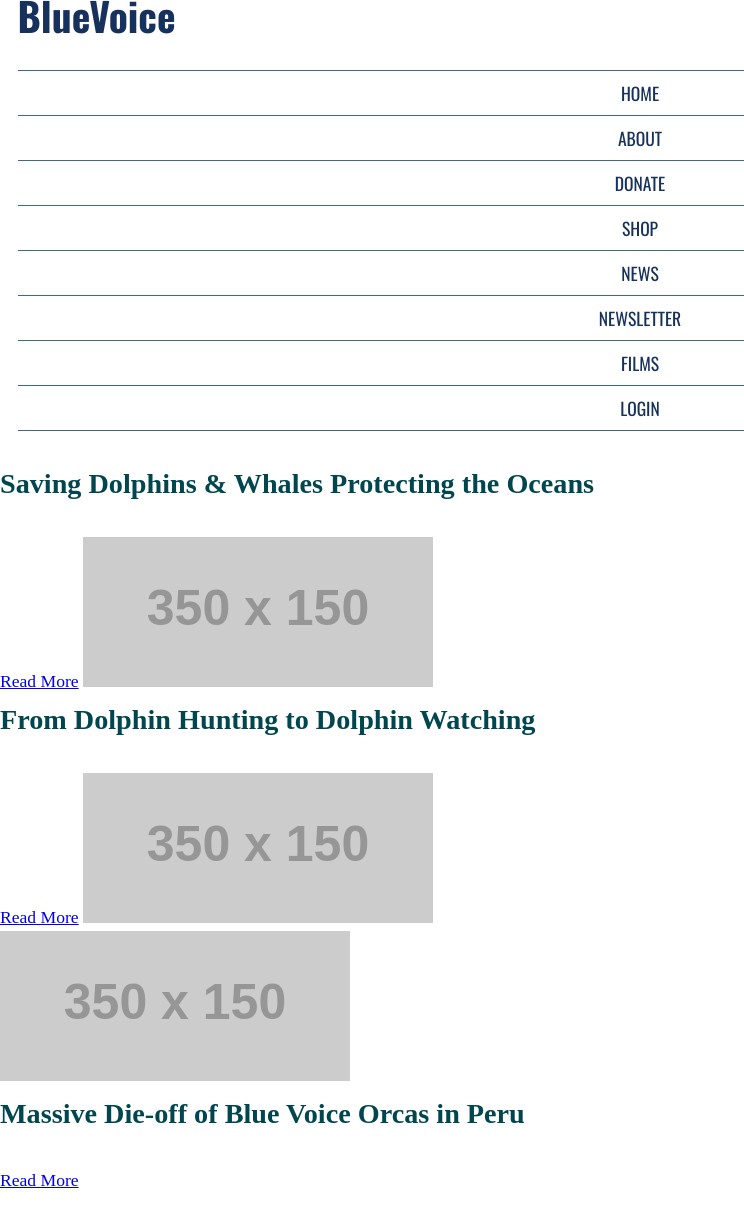
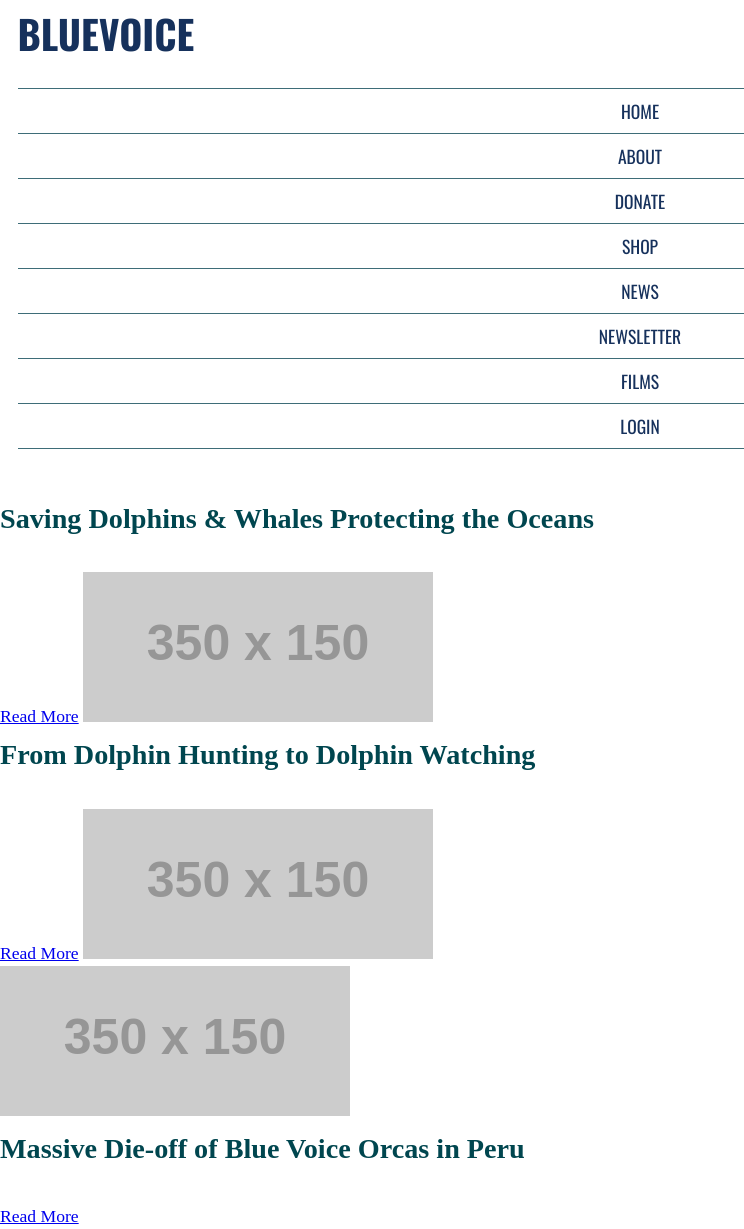
Before and after one commit to elgh0019/blue-voice, a Jekyll site: the page built from index.html, in a window 1280 px wide. Shown: the whole page, without its empty margins (0-744 px from the left). Built offline with Jekyll 4.4.1, drawn with Linux system fonts in a browser that asks for light colours; nearby versions of some CDN libraries; some web fonts are replaced; before the commit the page ends 1194 px from its top, so only the background shows below that.

Commit message:
feat(scss): change to uppercase
change to uppercase

```diff
--- a/css/style.css
+++ b/css/style.css
@@ -556,13 +556,14 @@
 }
 
 header {
-  padding: 0 1em;
+  padding: 1em 1em;
   position: relative;
 }
 
 h1 {
   color: #16315C;
   font-family: "Oswald", Helvetica, Arial, sans-serif;
+  text-transform: uppercase;
 }
 
 .toggle-btn {
--- a/scss/components/_main.scss
+++ b/scss/components/_main.scss
@@ -27,13 +27,14 @@
 }
 
 header {
-	padding: 0 1em;
+	padding: 1em 1em;
 	position: relative;
 }
 
 h1 {
 	color: $blue;
 	font-family: $header;
+	text-transform: uppercase;
 }
 
 .toggle-btn {
```
